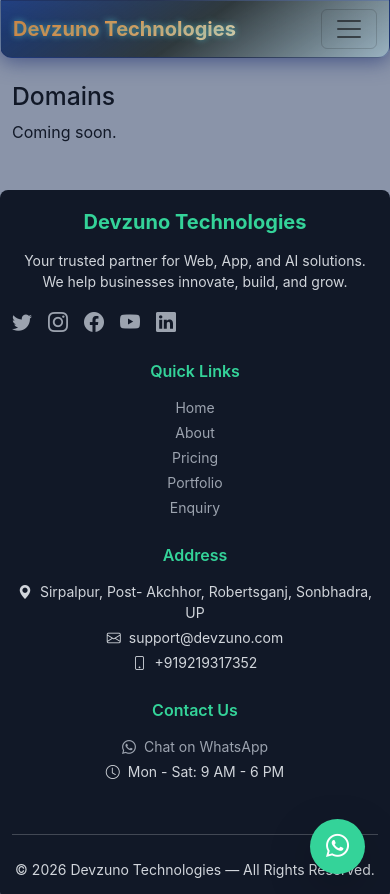
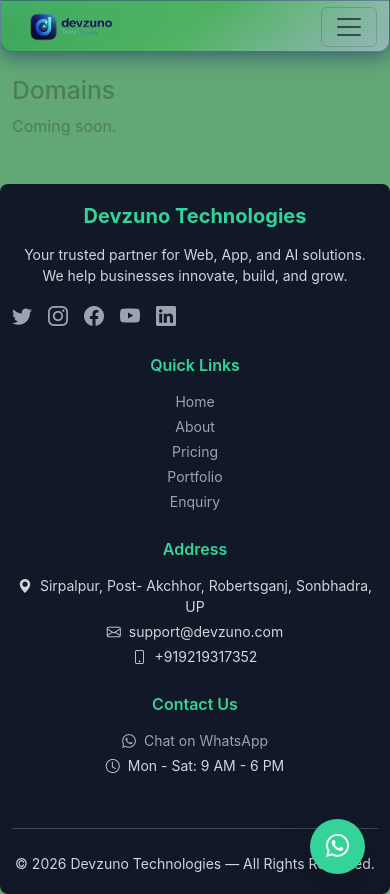
Before and after one commit to Anish1990as/devzuno-8-jan-26, a Django app: page /client/domains/ in a window 390 px wide. Run offline with Django 5.2, Linux system fonts and the light colour scheme; the visitor is signed in with stand-in values (Sample User, id 1); data comes from the database, SQL or seed files in the repository.

Commit message:
Update navbar gradient colors

```diff
--- a/templates/base.html
+++ b/templates/base.html
@@ -29,8 +29,8 @@
         margin: 0;
         overflow: hidden;              /* root par overscroll off */
         overscroll-behavior: none;     /* pull-to-refresh disable */
-        background-color: #8a94a9;     /* root bg */
-        color: #111827;
+        background-color: #62a874;     /* root bg */
+        color: #4d7e5a;
         font-family: "Inter", system-ui, -apple-system, sans-serif;
       }
 
@@ -51,30 +51,45 @@
       }
 
       /* ===== NAVBAR ===== */
-      .navbar {
-        position: sticky;
-        top: 0;
-        z-index: 1050;
-        backdrop-filter: blur(10px);
-        background: linear-gradient(
+      :root {
+        --dvz-nav-height: 56px;
+        --dvz-logo-height: 150px;
+        --dvz-logo-max-width: 260px;
+        --dvz-nav-bg: linear-gradient(
             145deg,
-            rgba(5, 40, 115, 0.85) 0%,
-            rgb(47, 57, 61) 50%,
+            rgba(49, 166, 88, 0.85) 0%,
+            rgb(80, 178, 98) 50%,
             rgba(158, 185, 198, 0.85) 100%
           ),
           linear-gradient(
             to bottom,
             rgba(255, 255, 255, 0.5) 0%,
-            rgba(255, 255, 255, 0) 60%
+            rgba(21, 161, 63, 0) 60%
           );
+        --dvz-nav-border: rgba(28, 47, 111, 0.4);
+      }
+
+      .navbar {
+        position: sticky;
+        top: 0;
+        z-index: 1050;
+        min-height: var(--dvz-nav-height);
+        padding-top: 0;
+        padding-bottom: 0;
+        backdrop-filter: blur(10px);
+        background: var(--dvz-nav-bg);
         box-shadow: 0 4px 20px rgba(28, 47, 111, 0.6);
-        border: 1px solid rgba(28, 47, 111, 0.4);
+        border: 1px solid var(--dvz-nav-border);
 
         /* Top gap band—rounded corners hata do */
         border-top-left-radius: 0;
         border-top-right-radius: 0;
         border-bottom-left-radius: 12px;
         border-bottom-right-radius: 12px;
+      }
+
+      .navbar .container {
+        min-height: var(--dvz-nav-height);
       }
 
       .navbar-brand {
@@ -84,6 +99,40 @@
         -webkit-background-clip: text;
         -webkit-text-fill-color: transparent;
         text-shadow: 0 0 6px rgba(78, 180, 189, 0.8);
+        display: flex;
+        align-items: center;
+        height: var(--dvz-nav-height);
+        padding-top: 0;
+        padding-bottom: 0;
+      }
+
+      .navbar-brand .dvz-logo {
+        height: var(--dvz-logo-height);
+        width: auto;
+        max-width: var(--dvz-logo-max-width);
+        object-fit: contain;
+        display: block;
+      }
+
+      @media (max-width: 991.98px) {
+        :root {
+          --dvz-nav-height: 52px;
+          --dvz-logo-height: 100px;
+          --dvz-logo-max-width: 240px;
+        }
+
+        .navbar-brand .dvz-logo {
+          transform: scale(1.2);
+          transform-origin: left center;
+        }
+
+        .navbar-collapse {
+          background: var(--dvz-nav-bg);
+          backdrop-filter: blur(10px);
+          border-bottom-left-radius: 12px;
+          border-bottom-right-radius: 12px;
+          padding: 0.5rem 0.75rem 0.75rem;
+        }
       }
 
       .navbar .nav-link {
@@ -211,7 +260,13 @@
       <!-- ===== NAVBAR ===== -->
       <nav class="navbar navbar-expand-lg">
         <div class="container">
-          <a class="navbar-brand" href="/">Devzuno Technologies</a>
+          <a class="navbar-brand" href="/">
+            <img
+              src="{% static 'images/devzuno.png' %}"
+              alt="Devzuno Technologies"
+              class="dvz-logo"
+            />
+          </a>
           <button
             class="navbar-toggler"
             type="button"
```
Also changed, not shown: devzunologo/devzuno.png (added), media/avatars/Frame_1000006580.png (added), static/images/devzuno.png (added).
